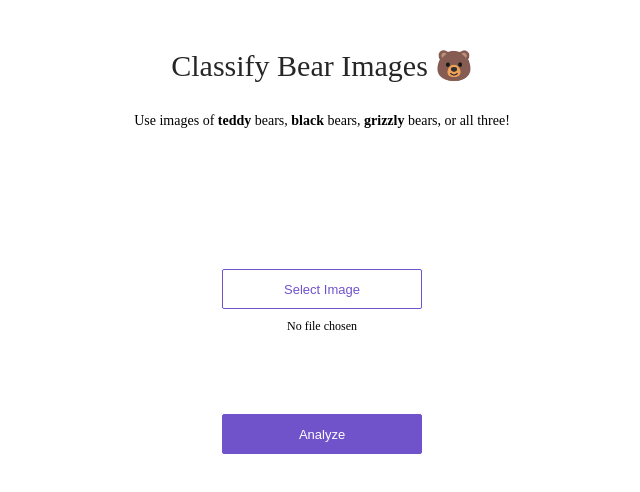
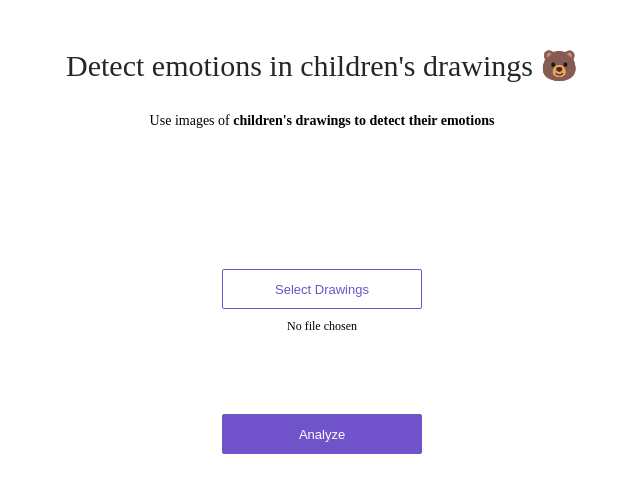
Before and after one commit to viritaromero/Colon-anomalies-classification, a plain HTML site: page app/view/index.html in a window 1280 px wide. Shown: the whole page, without its empty margins (318-958 px from the left). Drawn offline with Linux system fonts and the light colour scheme.

Commit message:
Update index.html

```diff
--- a/app/view/index.html
+++ b/app/view/index.html
@@ -7,11 +7,9 @@
 <body>
 <div>
     <div class='center'>
-        <div class='title'>Classify Bear Images 🐻</div>
+        <div class='title'>Detect emotions in children's drawings 🐻</div>
         <p>
-            Use images of <strong>teddy</strong> bears, <strong>black</strong> bears, <strong>grizzly</strong> bears, or
-            all three!
-        </p>
+            Use images of <strong>children's drawings to detect their emotions</strong>
         <div class='content'>
             <div class='no-display'>
                 <input id='file-input'
@@ -21,7 +19,7 @@
                        accept='image/*'
                        onchange='showPicked(this)'>
             </div>
-            <button class='choose-file-button' type='button' onclick='showPicker()'>Select Image</button>
+            <button class='choose-file-button' type='button' onclick='showPicker()'>Select Drawings</button>
             <div class='upload-label'>
                 <label id='upload-label'>No file chosen</label>
             </div>
```
